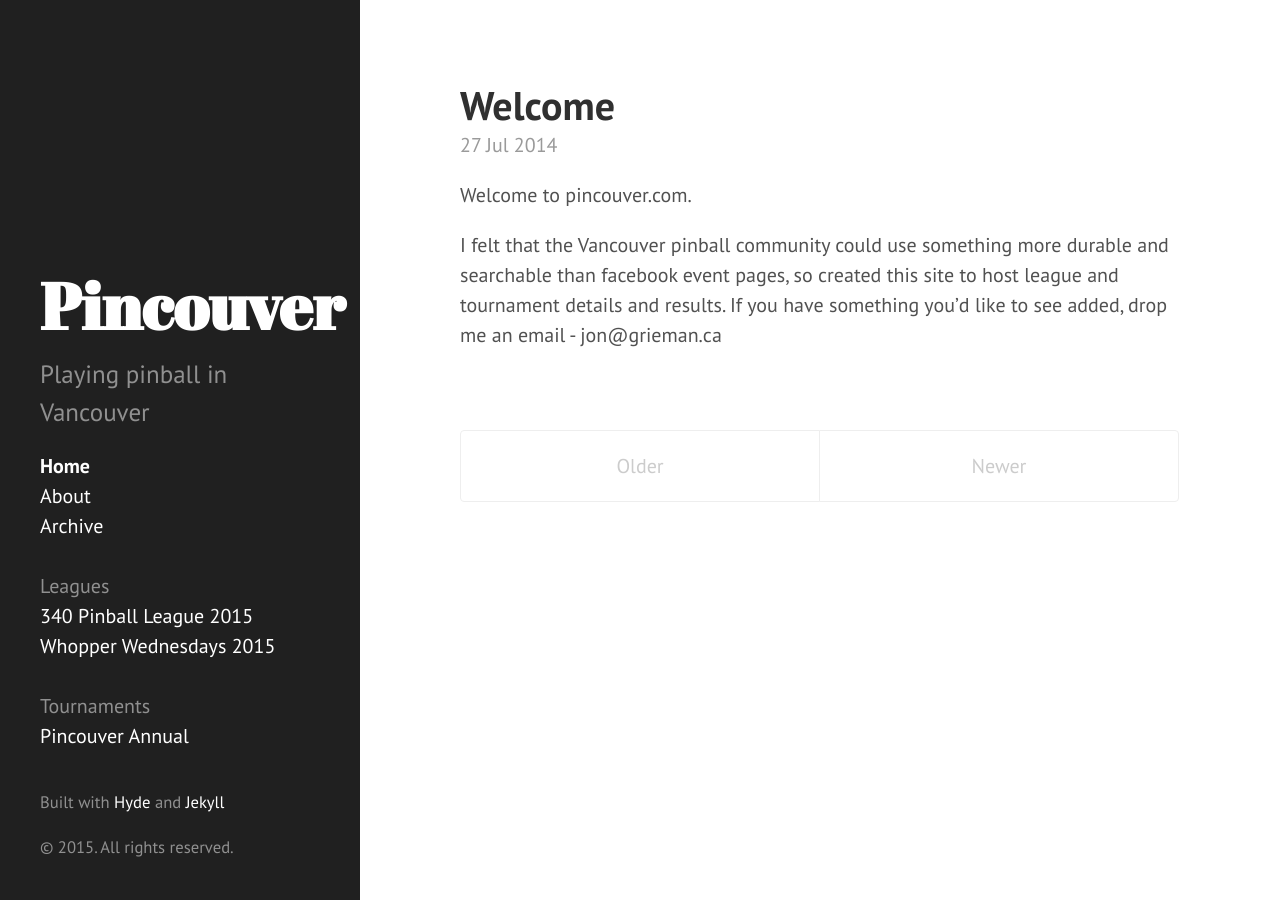
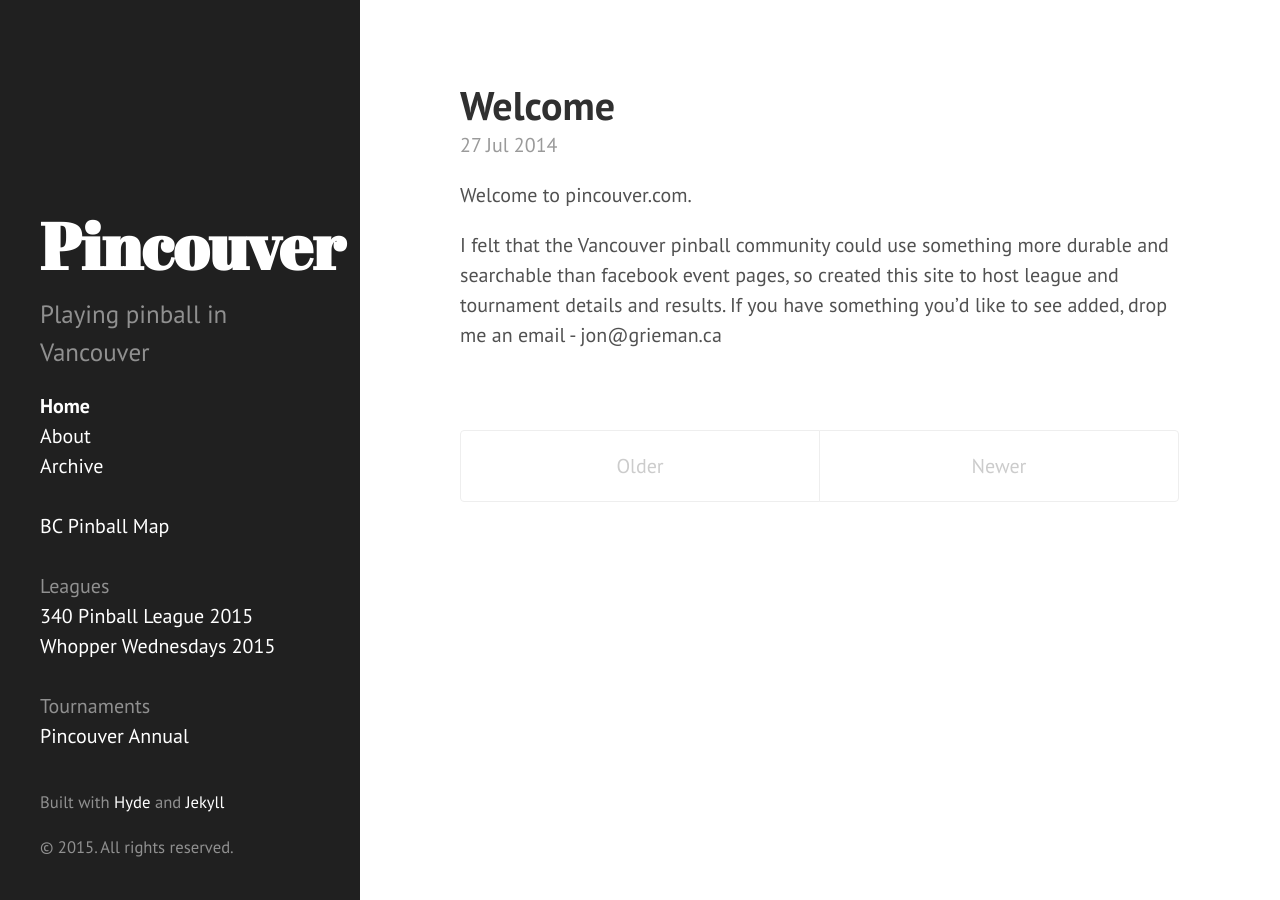
Before and after one commit to lytfyre/VancouverPinball, a Jekyll site: the page built from index.html, in a window 1280 px wide. Built offline with Jekyll 4.4.1, drawn with Linux system fonts in a browser that asks for light colours; the list of posts is cut into pages by our own code.

Commit message:
add BC Pinball map to sidebar

```diff
--- a/_includes/sidebar.html
+++ b/_includes/sidebar.html
@@ -9,6 +9,7 @@
       <li class="sidebar-nav-item{% if page.title == "Home" %} active{% endif %}">
         <a href="/">Home</a>
       </li>
+
 
       {% comment %}
         The code below dynamically generates a sidebar nav of pages with
@@ -25,6 +26,10 @@
           {% endif %}
         {% endif %}
       {% endfor %}
+      <br>
+      <li class="sidebar-nav-item">
+        <a href="http://pinballmap.com/bc">BC Pinball Map</a>
+      </li>
 
       <br>
       <li>Leagues</li>
```
